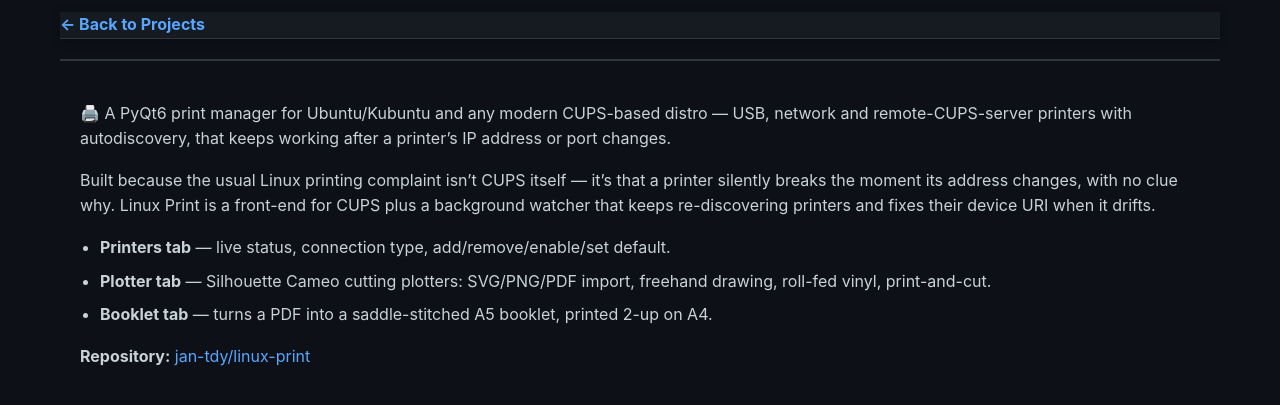
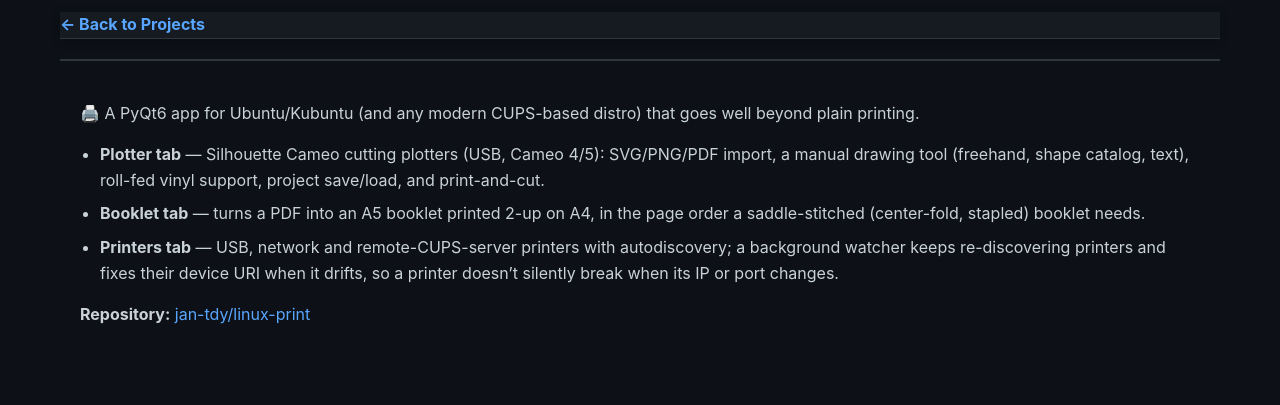
Before and after one commit to jan-tdy/jan-tdy, a Jekyll site: the page built from docs/_projects/linux-print.md, in a window 1280 px wide and 950 px high, cut to the strip 541-946 px from the top of the window. Built offline with Jekyll 4.4.1, drawn with Linux system fonts in a browser that asks for light colours.

Commit message:
Address PR review: fix project copy per review comments
- devcontrol-home: drop the GitHub-only "started as" framing
- devcontrol2: cut the AI-sounding filler and the irrelevant roof-simulator aside
- jadivclock: list all three CrowPanel variants (2.4", 3.5" Adv, 4.3" CYD); note it'll be open-sourced
- linux-print: lead with Plotter/Booklet, printing last
- visual-astro: drop the Reducciones.ods name-drop nobody recognizes

Co-Authored-By: Claude Sonnet 5 <noreply@anthropic.com>
Claude-Session: https://claude.ai/code/session_01THjMdWyh5BZJbAYHCDHVnP

```diff
--- a/docs/_projects/linux-print.md
+++ b/docs/_projects/linux-print.md
@@ -3,12 +3,10 @@ title: "Linux Print"
 image: /assets/projects/linux-print.png
 order: 6
 ---
-🖨️ A PyQt6 print manager for Ubuntu/Kubuntu and any modern CUPS-based distro — USB, network and remote-CUPS-server printers with autodiscovery, that keeps working after a printer's IP address or port changes.
+🖨️ A PyQt6 app for Ubuntu/Kubuntu (and any modern CUPS-based distro) that goes well beyond plain printing.
 
-Built because the usual Linux printing complaint isn't CUPS itself — it's that a printer silently breaks the moment its address changes, with no clue why. Linux Print is a front-end for CUPS plus a background watcher that keeps re-discovering printers and fixes their device URI when it drifts.
-
-- **Printers tab** — live status, connection type, add/remove/enable/set default.
-- **Plotter tab** — Silhouette Cameo cutting plotters: SVG/PNG/PDF import, freehand drawing, roll-fed vinyl, print-and-cut.
-- **Booklet tab** — turns a PDF into a saddle-stitched A5 booklet, printed 2-up on A4.
+- **Plotter tab** — Silhouette Cameo cutting plotters (USB, Cameo 4/5): SVG/PNG/PDF import, a manual drawing tool (freehand, shape catalog, text), roll-fed vinyl support, project save/load, and print-and-cut.
+- **Booklet tab** — turns a PDF into an A5 booklet printed 2-up on A4, in the page order a saddle-stitched (center-fold, stapled) booklet needs.
+- **Printers tab** — USB, network and remote-CUPS-server printers with autodiscovery; a background watcher keeps re-discovering printers and fixes their device URI when it drifts, so a printer doesn't silently break when its IP or port changes.
 
 **Repository:** [jan-tdy/linux-print](https://github.com/jan-tdy/linux-print)
```
Also changed, not shown: docs/_projects/devcontrol-home.md (+1 -1 lines), docs/_projects/devcontrol2.md (+1 -1 lines), docs/_projects/jadivclock.md (+2 -2 lines), docs/_projects/visual-astro.md (+1 -1 lines).
